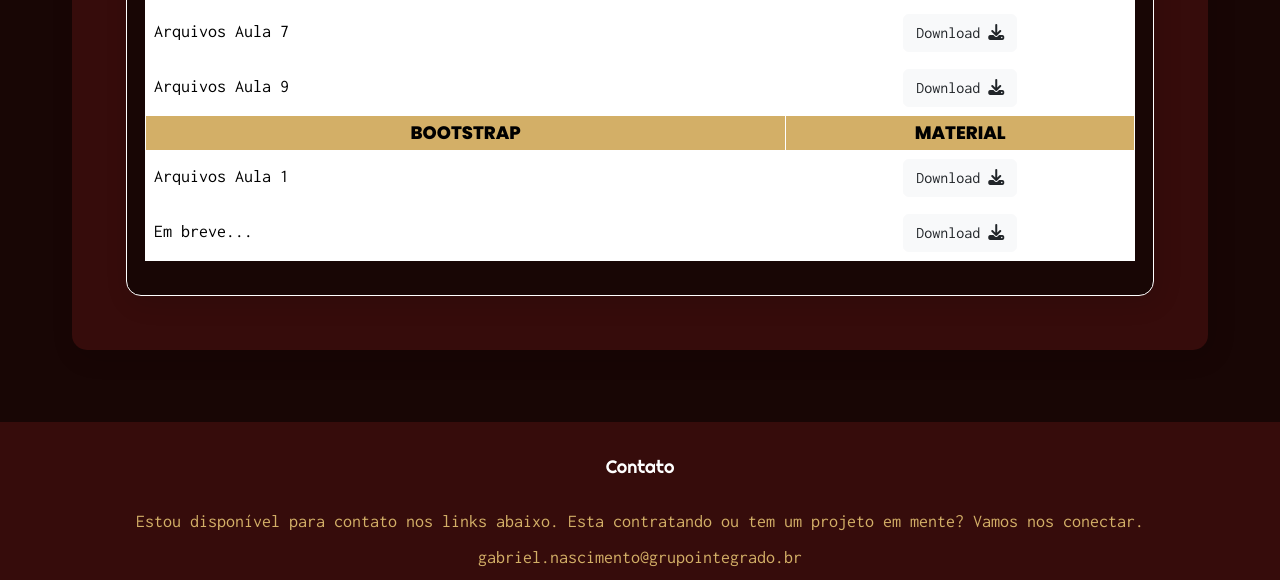
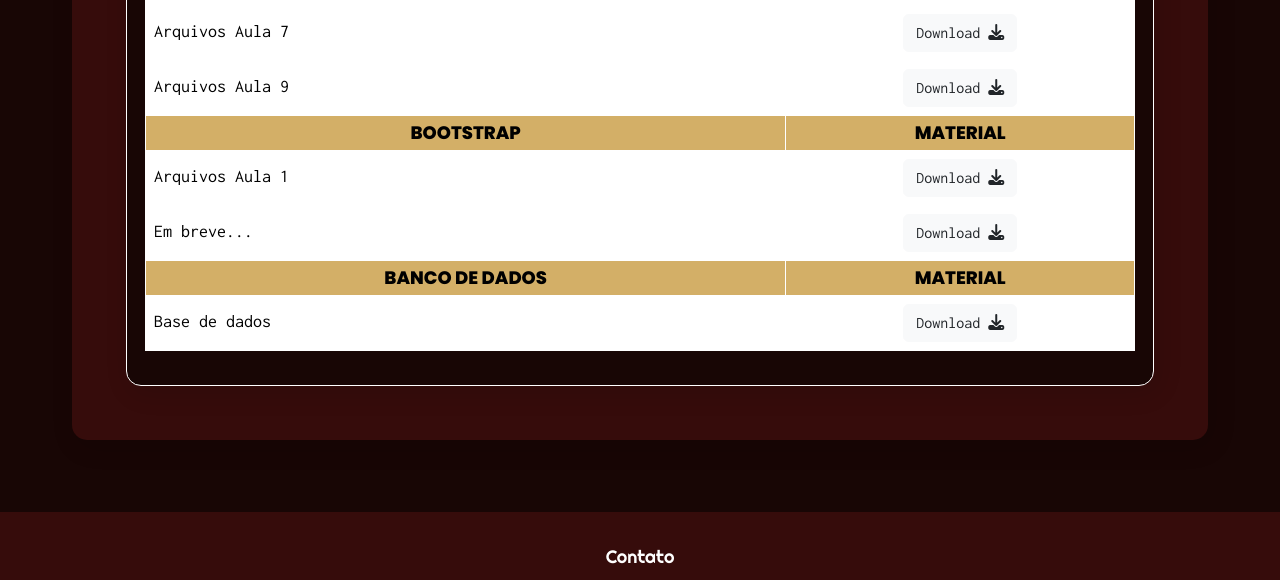
Before and after one commit to GabNasci/MeuPortifolio2.0, a plain HTML site: page index.html in a window 1280 px wide. Shown: the part 2671-3251 px from the top of the page. Drawn offline with nearby package versions, Linux system fonts and the light colour scheme; some packages are replaced by stand-ins of ours; a script that the page names is missing.

Commit message:
Adicionando arquivo da base de dados da aula de banco de dados

```diff
--- a/index.html
+++ b/index.html
@@ -423,6 +423,19 @@
                                     </a>
                                 </td>
                             </tr>
+                            <tr>
+                                <th scope="col">BANCO DE DADOS</th>
+                                <th scope="col">MATERIAL</th>
+                            </tr>
+                            <tr class="material__row">
+                                <td class="col-aula">Base de dados</td>
+                                <td class="col-download">
+                                    <a href="./downloads/basedbaceleracao.txt" download class="btn btn-light text-dark">
+                                        Download
+                                        <i class="fa-solid fa-download"></i>
+                                    </a>
+                                </td>
+                            </tr>
                         </tbody>
                     </table>
                 </div>
```
Also changed, not shown: downloads/basedbaceleracao.txt (added).
